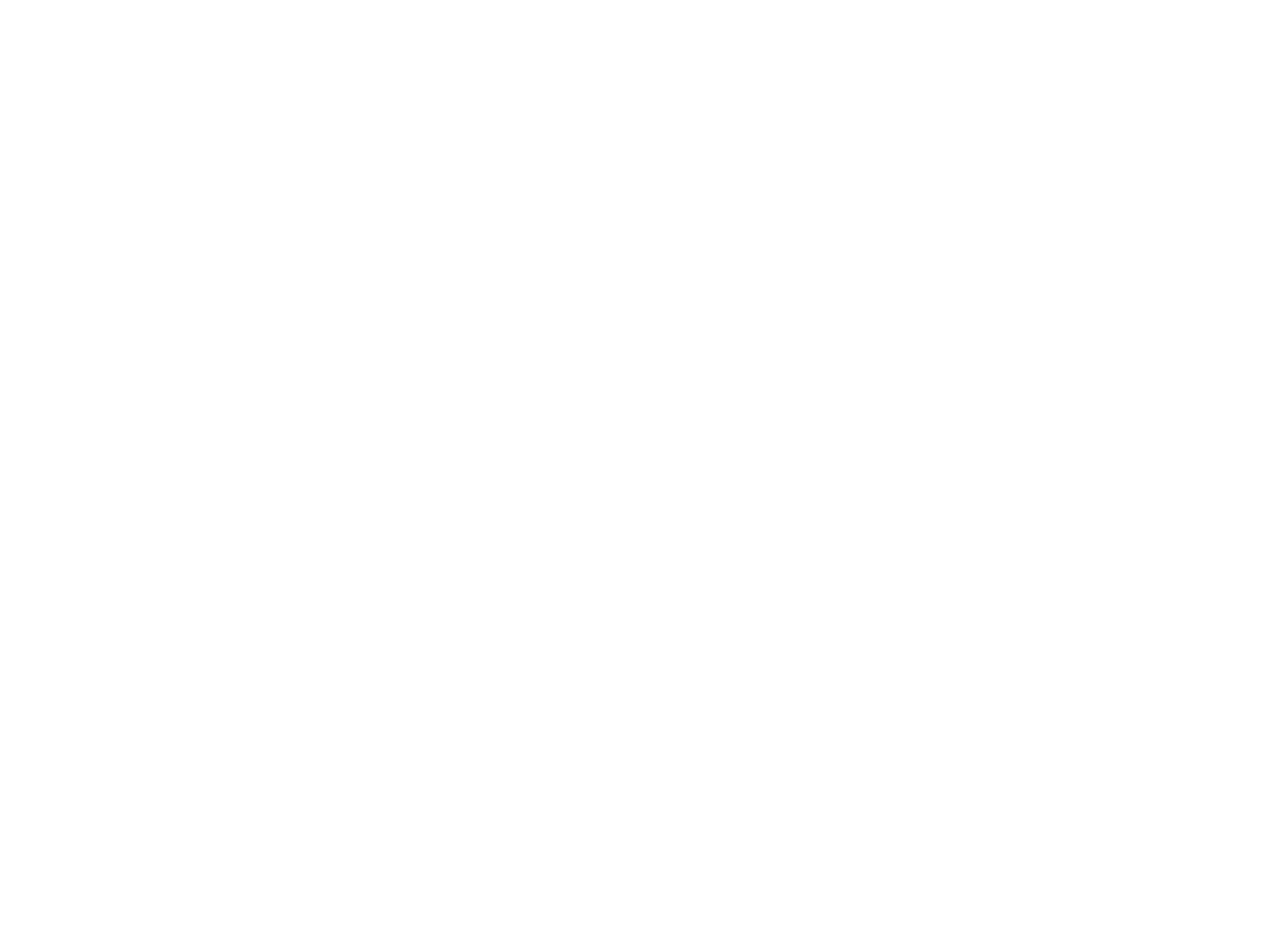
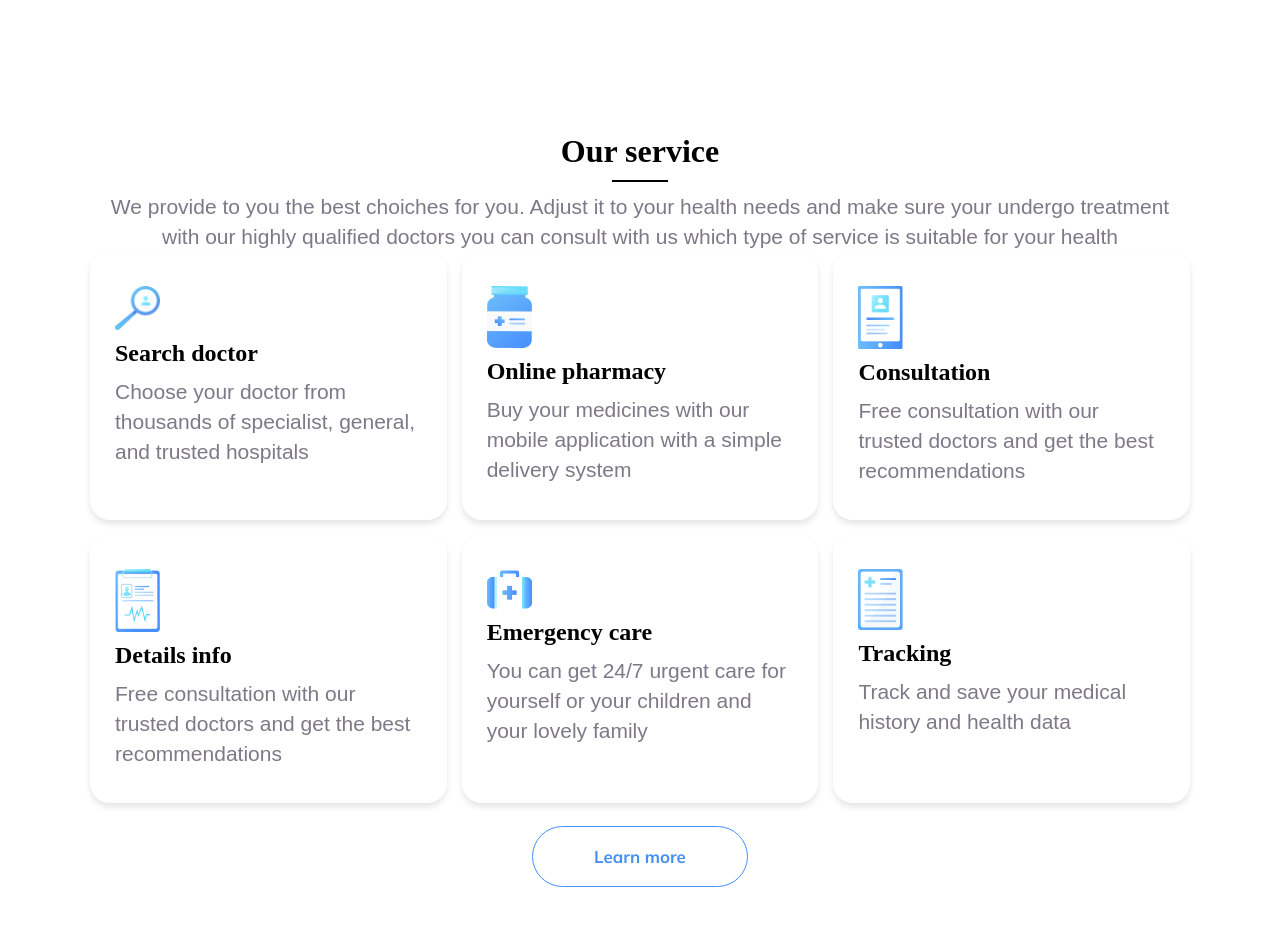
Before and after one commit to anikakash-strativ/DoctTime-React, a React (Vite) app: page / in a window 1280 px wide. Shown: the part 740-1666 px from the top of the page. Before the commit the page ends 800 px from the top, so only its background shows below. Built offline with nearby package versions, Linux system fonts and the light colour scheme; a web font is replaced by a local one.

Commit message:
add : Services Section Make

```diff
--- a/src/App.jsx
+++ b/src/App.jsx
@@ -1,5 +1,7 @@
 import { useState } from 'react'
 import Header from './components/Header/Header'
+import HeroSection from './components/HeroSection/HeroSection'
+import Services from './components/Services/Services'
 
 
 function App() {
@@ -8,6 +10,8 @@
   return (
     <>
       <Header/>
+      <HeroSection/>
+      <Services/>
     </>
   )
 }
--- /dev/null
+++ b/src/components/Services/Services.css
@@ -0,0 +1,83 @@
+.service{
+    flex-direction: column;
+    text-align: center;
+}
+.divider {
+    width: 56px;
+    height: 2px;
+    background-color: #000; /* Black color for the line */
+    margin: 10px auto;
+    border: none;
+  }
+.divider-start {
+    width: 56px;
+    height: 2px;
+    background-color: #000; /* Black color for the line */
+    margin: 10px 0;
+    border: none;
+}
+.service-text{
+    width: 952px;
+    height: 60px;
+    text-align: center;
+    font-family: "MUli", sans-serif;
+    font-weight: 300;
+    line-height: 30px;
+    color: var(--text-third);
+}
+.service-details{
+    display: flex;
+    flex-wrap: wrap;
+    justify-content: space-between;
+    gap: 15px;
+}
+.service-detail{
+    flex: 0 1 calc(33.33% - 10px);
+    min-height: 100%;
+    box-sizing: border-box;
+    background-color: #fff;
+    border-radius: 20px;
+    box-shadow: 0 4px 6px rgba(0, 0, 0, 0.1);
+    padding: 10px 20px;
+}
+.box{
+    display: flex;
+    flex-direction: column;
+    align-items: start;
+    margin: 12px 0px;
+    padding: 12px 5px;
+    gap: 10px;
+    p {
+        text-align: start;
+    }
+}
+
+ img{
+    width: 45px;
+}
+.service-img{
+    display: flex;
+}
+.service-info-head{
+    display: flex;
+}
+.service-info-description p{
+    text-align: start;
+}
+.btn{
+    width: 216px;
+    height: 61px;
+    padding: 0 13px;
+    border-radius: 55px;
+    border: none;
+    font-size: 1.06rem;
+    color: var(--text-primary);
+    border: 1px solid var(--primary-color);
+    background-color: white;
+    cursor: pointer;
+    margin: 23px 0;
+    font-family: "Mulish", sans-serif;
+    font-style: normal;
+    font-weight: 700;
+    color: var(--primary-color);
+}
--- /dev/null
+++ b/src/components/Services/Services.jsx
@@ -0,0 +1,108 @@
+import React from 'react'
+import './Services.css'
+import '../../reUsableStyle.css';
+import '../../responsiveStyle.css';
+
+export default function Services() {
+  return (
+    <>
+    <div class="container">
+      <div class="service flex-center">
+        <div class="service-heading">
+          <h1>Our service</h1>
+          <hr class="divider" />
+          <p class="body-text">
+            We provide to you the best choiches for you. Adjust it to your
+            health needs and make sure your undergo treatment with our highly
+            qualified doctors you can consult with us which type of service is
+            suitable for your health
+          </p>
+        </div>
+        <div class="service-details">
+          {/* Card 1 */}
+          <div class="service-detail">
+            <div class="box">
+              <img  src="../src/assets/search.png" alt="Search doctor" />
+              <h2>Search doctor</h2>
+              <p class="body-text">
+                Choose your doctor from thousands of specialist, general, and
+                trusted hospitals
+              </p>
+            </div>
+          </div>
+
+          {/* Card 2 */}
+          <div class="service-detail">
+            <div class="box">
+              <img
+
+                src="../src/assets/pharmacy.png"
+                alt="Online pharmacy"
+              />
+              <h2>Online pharmacy</h2>
+              <p class="body-text">
+                Buy your medicines with our mobile application with a simple
+                delivery system
+              </p>
+            </div>
+          </div>
+
+          {/* Card 3 */}
+          <div class="service-detail">
+            <div class="box">
+              <img  src="../src/assets/consult.png" alt="Consultation" />
+              <h2>Consultation</h2>
+              <p class="body-text">
+                Free consultation with our trusted doctors and get the best
+                recommendations
+              </p>
+            </div>
+          </div>
+
+          {/* <!-- Card - 4 --> */}
+          <div class="service-detail">
+            <div class="box">
+              <img  src="../src/assets/details.png" alt="Details info" />
+              <h2>Details info</h2>
+              <p class="body-text">
+                Free consultation with our trusted doctors and get the best
+                recommendations
+              </p>
+            </div>
+          </div>
+
+          {/* <!-- Card - 5 --> */}
+          <div class="service-detail">
+            <div class="box">
+              <img
+
+                src="../src/assets/emergency.png"
+                alt="Emergency care"
+              />
+              <h2>Emergency care</h2>
+              <p class="body-text">
+                You can get 24/7 urgent care for yourself or your children and
+                your lovely family
+              </p>
+            </div>
+          </div>
+
+          {/* <!-- Card - 6 --> */}
+          <div class="service-detail">
+            <div class="box">
+              <img  src="../src/assets/tracking.png" alt="Tracking" />
+              <h2>Tracking</h2>
+              <p class="body-text">
+                Track and save your medical history and health data
+              </p>
+            </div>
+          </div>
+        </div>
+        <div class="service-btn">
+          <button class="btn">Learn more</button>
+        </div>
+      </div>
+    </div>
+    </>
+  )
+}
--- a/src/responsiveStyle.css
+++ b/src/responsiveStyle.css
@@ -63,7 +63,7 @@
     .heading-align{
         text-align: center;
     }
-    .service-detail{
+    .service .service-detail{
         flex: 1 1 calc(50% - 10px);
     }
     .healthcare-img{
@@ -109,7 +109,7 @@
 }
 
 @media screen and (max-width: 480px){
-    .service-detail{
+    .service .service-detail{
         flex: 1 1 100%;
     }
     .options{
```
Also changed, not shown: src/components/Sections/Section/Section.css (deleted), src/components/Sections/Section/Section.jsx (deleted), src/components/Sections/Section/Sections.css (deleted), src/components/Services/Service/Section.css (added), src/components/Services/Service/Section.jsx (added), src/components/Services/Service/Sections.css (added).
